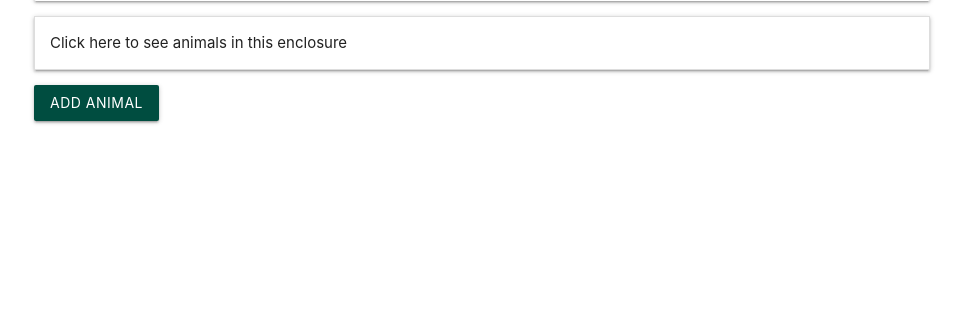
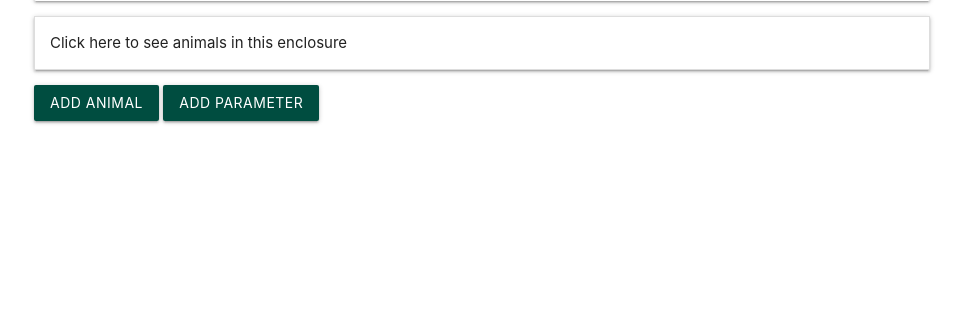
Before and after one commit to emilyaikens/Zooalog, a Django app: template main_app/templates/enclosures/detail.html in a window 1280 px wide. Shown: the part 356-679 px from the top of the page, without its empty margins (158-1121 px from the left). Run offline with Django 3.2, Linux system fonts and the light colour scheme; the template is opened without the code that fills it, so the values that code supplies are empty.

Commit message:
add parameter button in enclosures/detail

```diff
--- a/main_app/templates/enclosures/detail.html
+++ b/main_app/templates/enclosures/detail.html
@@ -50,6 +50,9 @@
 <!-- Add animal -->
 <a href="{% url 'add_animal' enclosure.id %}"><button class="btn teal darken-4">Add Animal</button></a>
 
+<!-- Add parameter -->
+<a href="{% url 'add_parameter' enclosure.id %}"><button class="btn teal darken-4">Add Parameter</button></a>
+
 <!-- Activate accordion materialize element -->
 <script>
     const elems = document.querySelectorAll('.collapsible');
```
